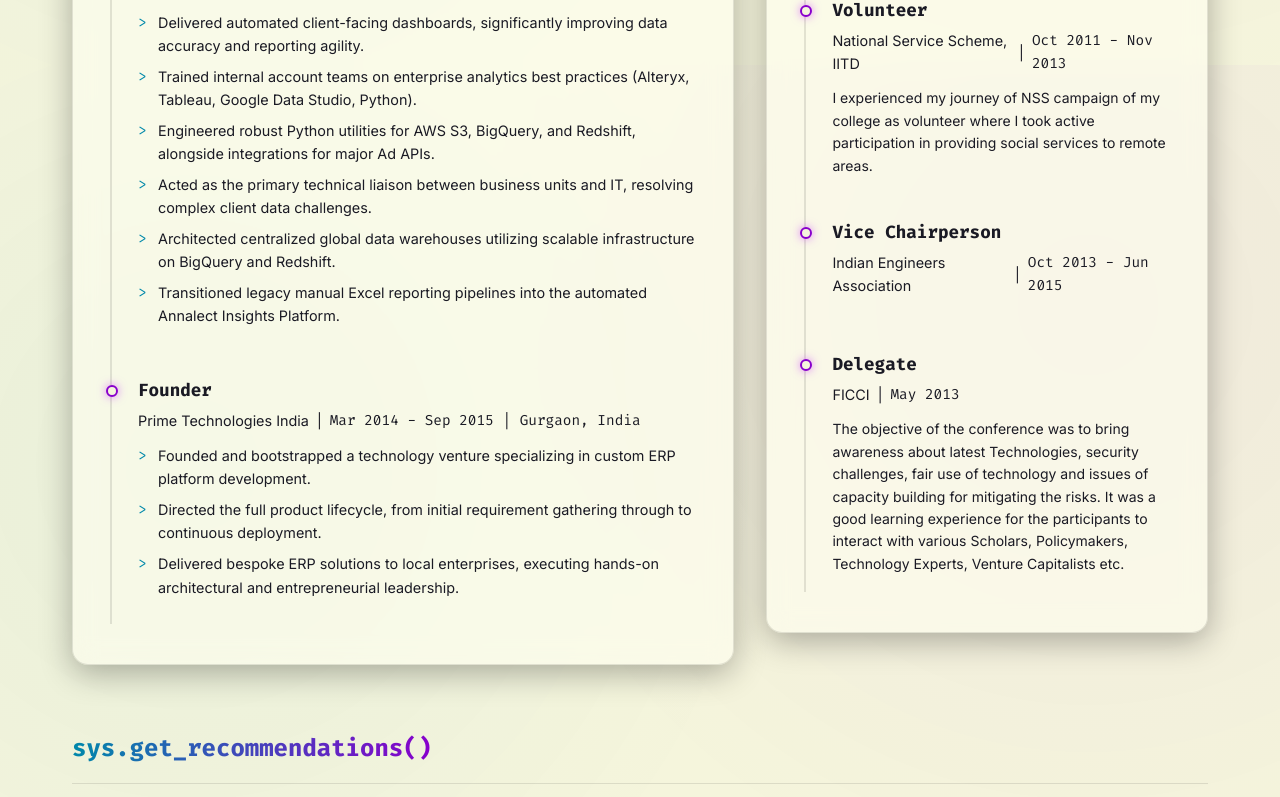
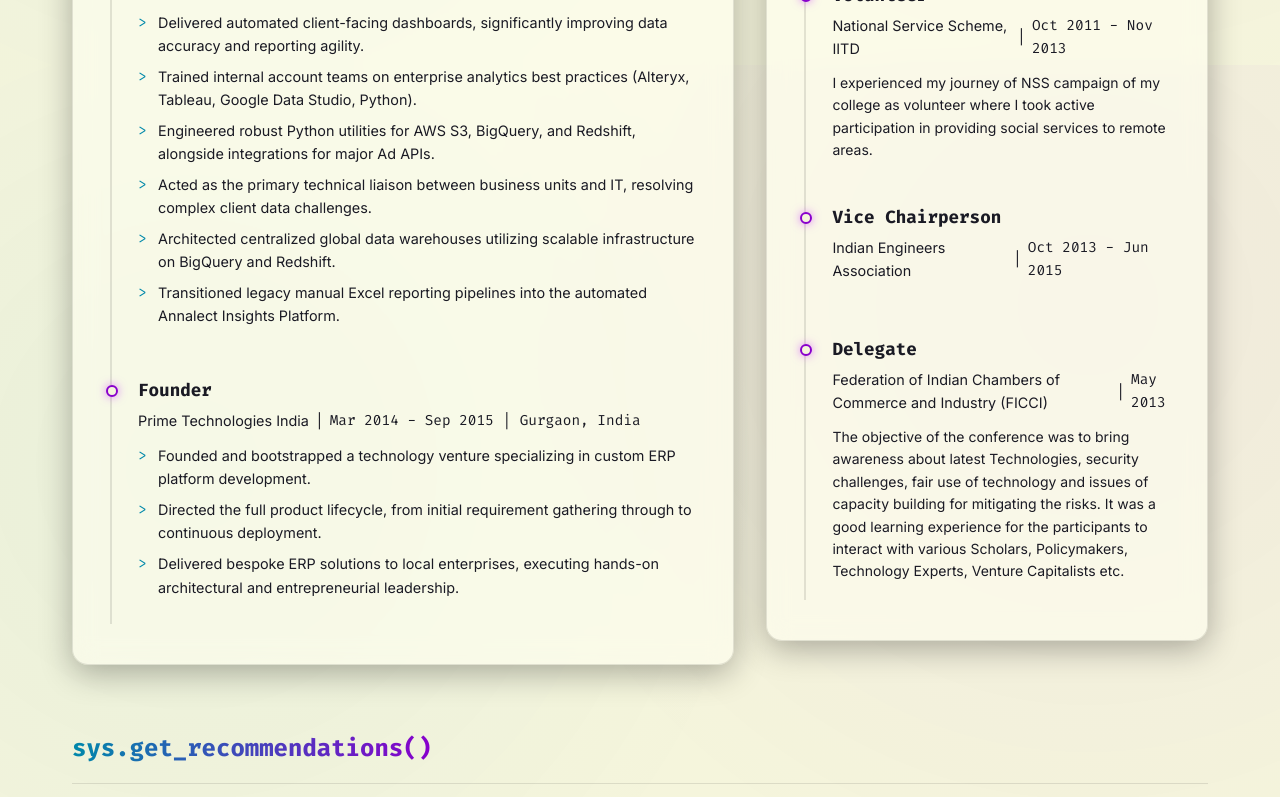
Before and after one commit to inayansingh/nayansingh, a React (Vite) app: page / in a window 1280 px wide. Shown: the part 2335-3132 px from the top of the page. Built offline with nearby package versions, Linux system fonts and the light colour scheme.

Commit message:
content: update FICCI to full form in volunteering log

```diff
--- a/src/data/userData.js
+++ b/src/data/userData.js
@@ -107,7 +107,7 @@ export const userData = {
     },
     {
       role: "Delegate",
-      organization: "FICCI",
+      organization: "Federation of Indian Chambers of Commerce and Industry (FICCI)",
       period: "May 2013",
       domain: "Science and Technology",
       description: "The objective of the conference was to bring awareness about latest Technologies, security challenges, fair use of technology and issues of capacity building for mitigating the risks. It was a good learning experience for the participants to interact with various Scholars, Policymakers, Technology Experts, Venture Capitalists etc."
```
